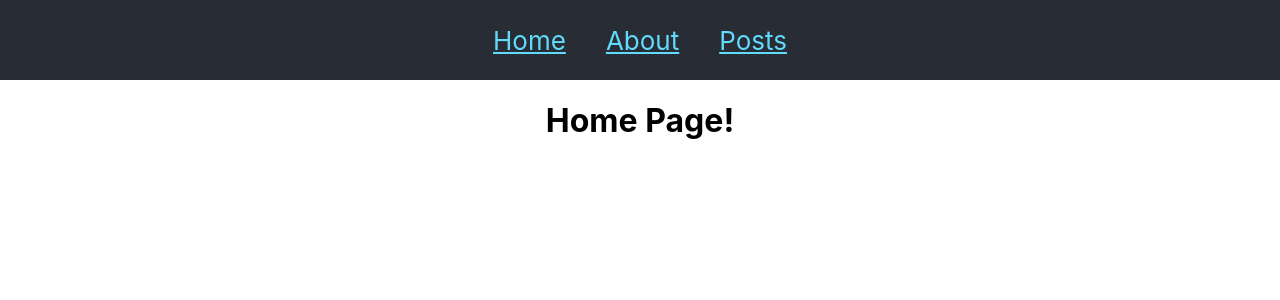
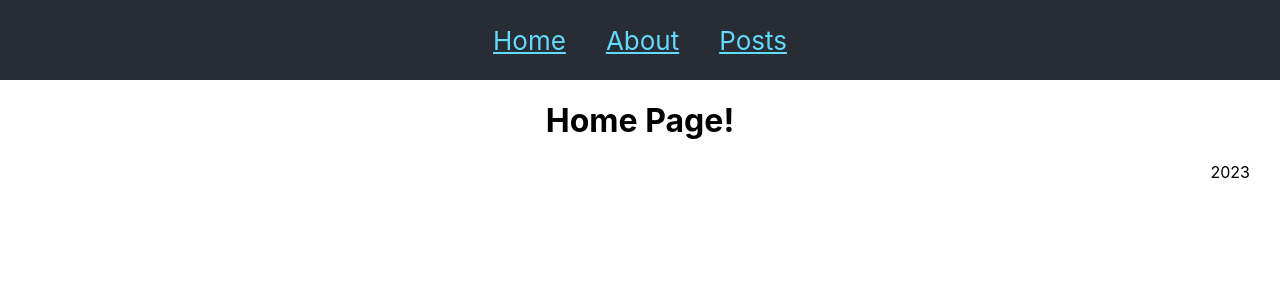
Before and after one commit to maxiair1/react-routerv6, a React (Create React App) app: page / in a window 1280 px wide. Shown: the top 300 px of the page. Built offline with nearby package versions, Linux system fonts and the light colour scheme.

Commit message:
Общая разметка и компонент Outlet в React-Router 6

```diff
--- a/src/App.css
+++ b/src/App.css
@@ -28,6 +28,11 @@
   padding: 0 20px;
 }
 
+.App-footer {
+  text-align: end;
+  padding: 0 30px;
+}
+
 @keyframes App-logo-spin {
   from {
     transform: rotate(0deg);
--- a/src/App.js
+++ b/src/App.js
@@ -1,25 +1,24 @@
 import React from "react";
 import logo from './logo.svg';
 import './App.css';
-import {Link, Routes, Route} from "react-router-dom";
-import {HomePage} from './Components/Homepage';
-import {About} from './Components/About';
-import {Posts} from './Components/Posts';
-import {NotFound} from './Components/NotFound';
+import { Link, Routes, Route } from "react-router-dom";
+import { HomePage } from './Components/Homepage';
+import { About } from './Components/About';
+import { Posts } from './Components/Posts';
+import { NotFound } from './Components/NotFound';
+import { Layout } from './Components/Layout';
 
 function App() {
     return (
         <div className="App">
-      <header className="App-header">
-        <Link to="/" className="App-link">Home</Link>
-        <Link to="/about" className="App-link">About</Link>
-        <Link to="/posts" className="App-link">Posts</Link>
-      </header>
+
             <Routes>
-            <Route path="/" element={<HomePage/>}/>
-            <Route path="/about" element={<About/>}/>
-            <Route path="/posts" element={<Posts/>}/>
-            <Route path="*" element={<NotFound/>}/>
+                <Route path="/" element={ <Layout/> }>
+                    <Route index element={ <HomePage/> }/>
+                    <Route path="about" element={ <About/> }/>
+                    <Route path="posts" element={ <Posts/> }/>
+                    <Route path="*" element={ <NotFound/> }/>
+                </Route>
             </Routes>
         </div>
     );
--- /dev/null
+++ b/src/Components/Layout.jsx
@@ -0,0 +1,20 @@
+import React from "react";
+import {Link, Outlet } from "react-router-dom";
+
+
+const Layout = () => {
+
+    return (
+        <>
+            <header className="App-header">
+                <Link to="/" className="App-link">Home</Link>
+                <Link to="/about" className="App-link">About</Link>
+                <Link to="/posts" className="App-link">Posts</Link>
+            </header>
+            <Outlet/>
+            <footer className="App-footer">2023</footer>
+        </>
+    )
+}
+
+export {Layout};
```
Lines whose indentation alone changed are shown as unchanged.
